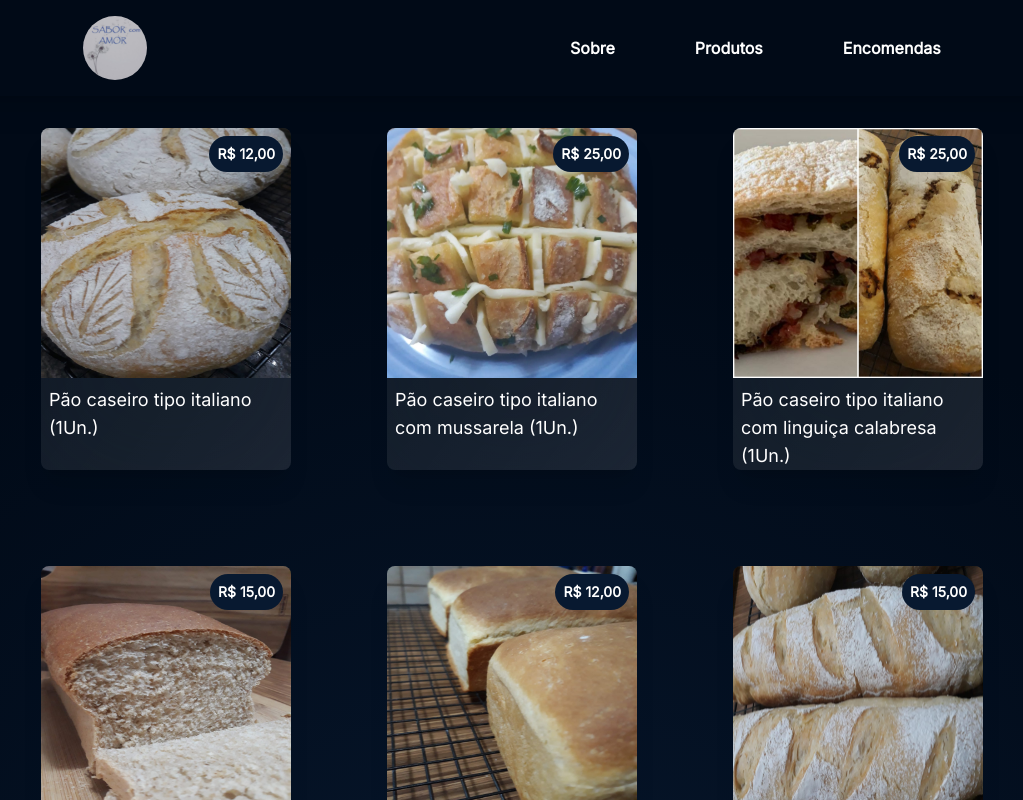
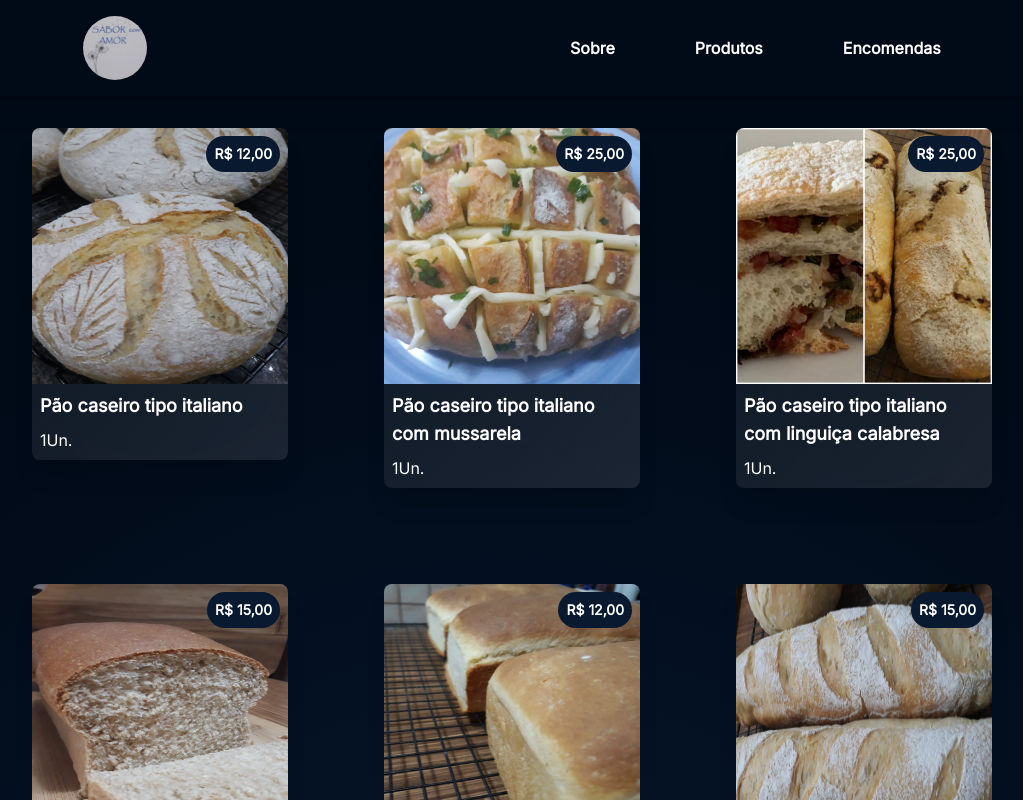
Before and after one commit to jotapemattos/sabor-com-amor, a Next.js app: page /produtos in a window 1280 px wide. Shown: the top 800 px of the page, without its empty margins (128-1151 px from the left). Built offline with nearby package versions, Linux system fonts and the light colour scheme.

Commit message:
refactor: makes images respond better independent of viewport

```diff
--- a/src/components/Products/ProductCards.tsx
+++ b/src/components/Products/ProductCards.tsx
@@ -16,7 +16,7 @@ const ProductCards = ({ product, index }: ProductProps) => {
         initial={{ opacity: 0, y: 5 }}
         animate={{ opacity: 1, y: 0 }}
         transition={{ duration: 0.2, delay: 0.1 * (index + 2) }}
-        className="w-[250px] h-[342px] bg-gradient-to-br from-white/5 to-white/10 backdrop-blur-3xl relative shadow-xl gap-4 rounded-lg "
+        className="w-64 bg-gradient-to-br from-white/5 to-white/10 backdrop-blur-3xl relative shadow-xl gap-4 rounded-lg "
       >
         <span className="absolute bg-[#081930] rounded-full p-2 right-2 top-2">
           <p className="text-sm text-white font-extrabold">
@@ -26,11 +26,14 @@ const ProductCards = ({ product, index }: ProductProps) => {
         <Image
           src={product.image}
           alt={product.name + 'image'}
-          className="rounded-t-lg "
+          width={500}
+          height={500}
+          className="rounded-t-lg aspect-square object-cover"
         />
-        <main className="flex flex-col gap-4 p-2">
-          <h1 className="text-lg text-white ">{`${product.name} (${product.quantity})`}</h1>
-        </main>
+        <div className="flex flex-col gap-2 p-2">
+          <h1 className="text-lg text-white font-semibold">{`${product.name}`}</h1>
+          <p className="text-base text-white">{product.quantity}</p>
+        </div>
       </m.div>
     </>
   );
```
